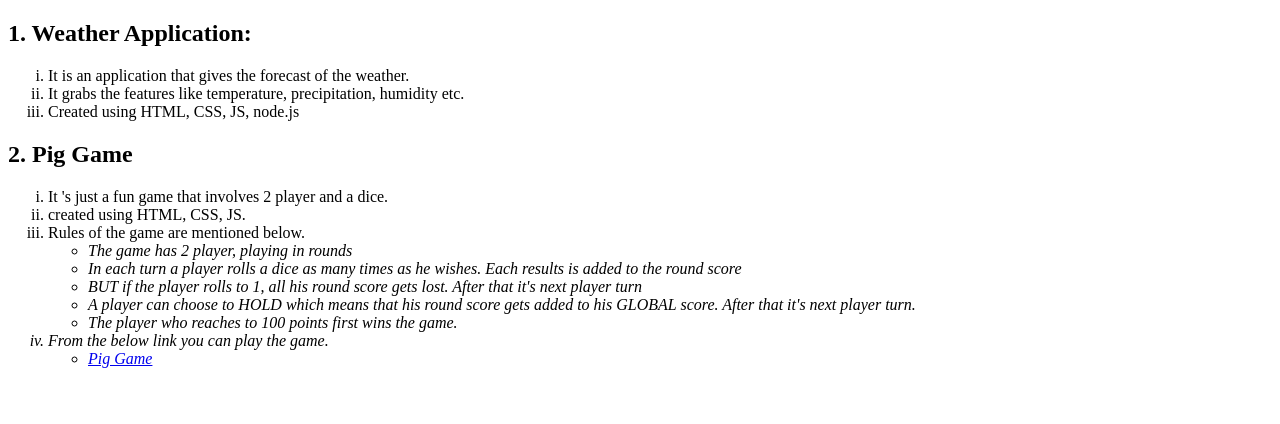
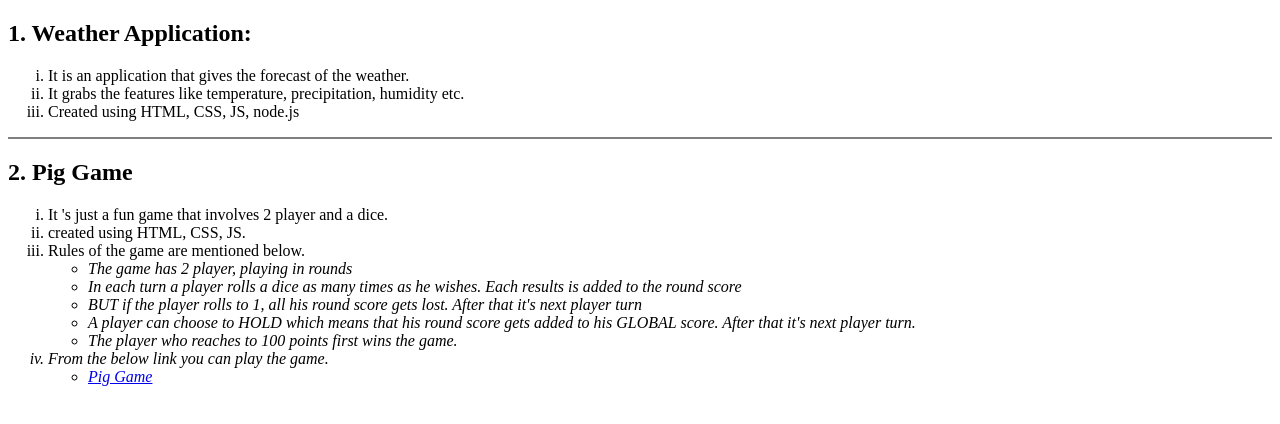
Before and after one commit to Krishna03091999/cv, a plain HTML site: page project.html in a window 1280 px wide. Drawn offline with Linux system fonts and the light colour scheme.

Commit message:
Update project.html

```diff
--- a/project.html
+++ b/project.html
@@ -12,6 +12,7 @@
         <li>It grabs the features like temperature, precipitation, humidity etc.</li>
         <li>Created using HTML, CSS, JS, node.js</li>
     </ol>
+    <hr size="2" noshade="">
     <h2>2. Pig Game</h2>
     <ol type="i">
         <li>It 's just a fun game that involves 2 player and a dice. </li>
```
